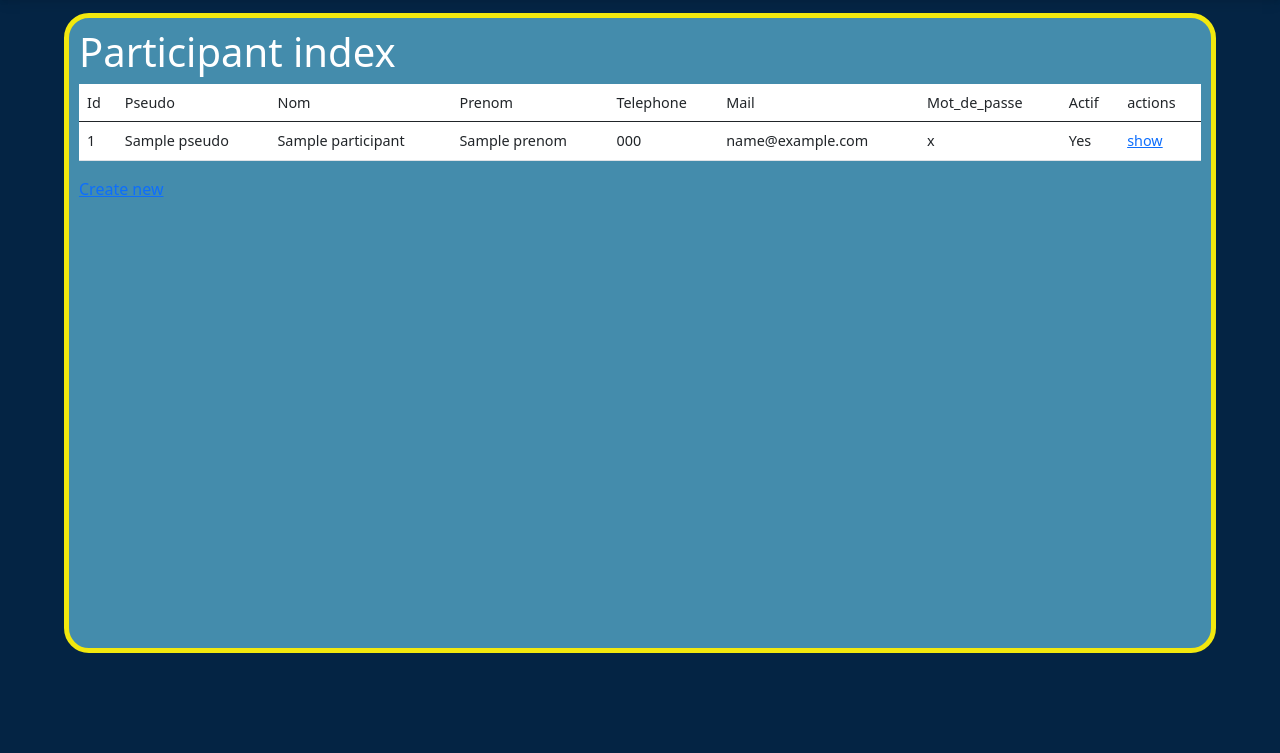
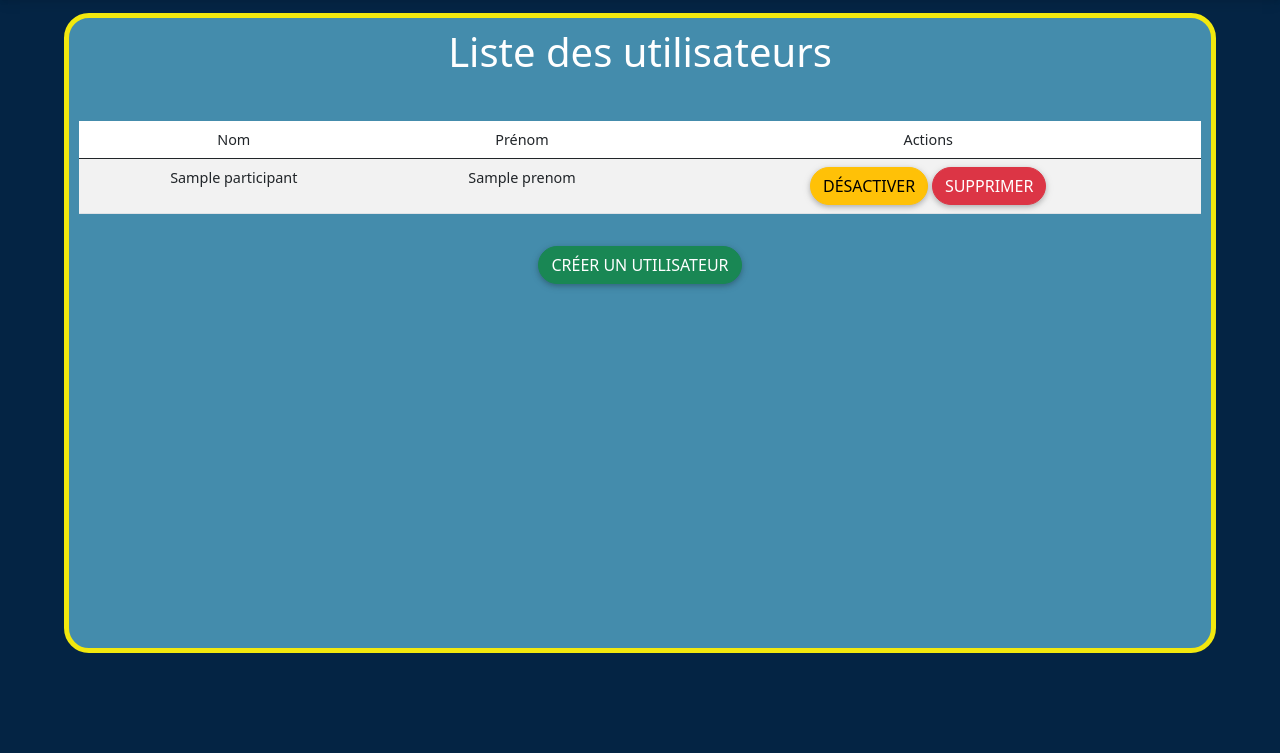
Before and after one commit to DiegoBonnamy/ProjetSymfonyGroupe1, a Symfony app: template templates/participant/index.html.twig in a window 1280 px wide. Shown: the part 71-824 px from the top of the page. Run offline with Twig, Linux system fonts and the light colour scheme; the template is opened without the code that fills it: most values are stand-ins (such as "Sample title", 1, 10 or a date in 2020); some libraries are stand-ins or nearby versions; some web fonts are replaced.

Commit message:
delete user

```diff
--- a/templates/base.html.twig
+++ b/templates/base.html.twig
@@ -91,9 +91,9 @@
                             <li class="nav-item">
                                 <a href="{{ path('sortie_index') }}" class="nav-link text-black">Accueil</a>
                             </li>
-                            {% if app.user.roles[0] == "ADMIN" %}
+                            {% if app.user.roles[0] == "ROLE_ADMIN" %}
                                 <li class="nav-item">
-                                    <a href="{{ path('participant_new') }}" class="nav-link text-black">Ajouter un participant</a>
+                                    <a href="{{ path('participant_index') }}" class="nav-link text-black">Gérez les utilisateurs</a>
                                 </li>
                                 <li class="nav-item">
                                     <a href="{{ path('ville_index') }}" class="nav-link text-black">Gérez les villes</a>
--- a/templates/participant/index.html.twig
+++ b/templates/participant/index.html.twig
@@ -3,47 +3,32 @@
 {% block title %}Participant index{% endblock %}
 
 {% block body %}
-    <div class="symfony-index">
-        <h1>Participant index</h1>
+    <div class="text-center symfony-index">
 
-        <table class="table bg-white">
+        <h1>Liste des utilisateurs</h1>
+
+        <table class="table table-striped bg-white" style="margin-top:45px;">
             <thead>
                 <tr>
-                    <th>Id</th>
-                    <th>Pseudo</th>
                     <th>Nom</th>
-                    <th>Prenom</th>
-                    <th>Telephone</th>
-                    <th>Mail</th>
-                    <th>Mot_de_passe</th>
-                    <th>Actif</th>
-                    <th>actions</th>
+                    <th>Prénom</th>
+                    <th>Actions</th>
                 </tr>
             </thead>
             <tbody>
                 {% for participant in participants %}
                     <tr>
-                    <td>{{ participant.id }}</td>
-                    <td>{{ participant.pseudo }}</td>
                         <td>{{ participant.nom }}</td>
                         <td>{{ participant.prenom }}</td>
-                    <td>{{ participant.telephone }}</td>
-                    <td>{{ participant.email }}</td>
-                    <td>{{ participant.password }}</td>
-                    <td>{{ participant.actif ? 'Yes' : 'No' }}</td>
                         <td>
-                        <a href="{{ path('participant_show', {'id': participant.id}) }}">show</a>
-{#                        <a href="{{ path('participant_edit', {'id': participant.id}) }}">edit</a>#}
+                            <a class="btn btn-warning" style="border-radius:25px;"> Désactiver </a>
+                            <a href="{{ path('participant_delete', {id : participant.id}) }}" class="btn btn-danger" style="border-radius:25px;"> Supprimer </a>
                         </td>
-                </tr>
-            {% else %}
-                <tr>
-                    <td colspan="12">no records found</td>
                     </tr>
                 {% endfor %}
             </tbody>
         </table>
-
-        <a href="{{ path('participant_new') }}">Create new</a>
+        <a href="{{ path('participant_new') }}" class="btn btn-success text-white text-center mt-3"
+                   style="border-radius:25px;">Créer un utilisateur</a>
     </div>
 {% endblock %}
```
Also changed, not shown: src/Controller/ParticipantController.php (+4 -6 lines), templates/participant/show.html.twig (+0 -50 lines), 1 other file. Lines whose indentation alone changed are shown as unchanged.
